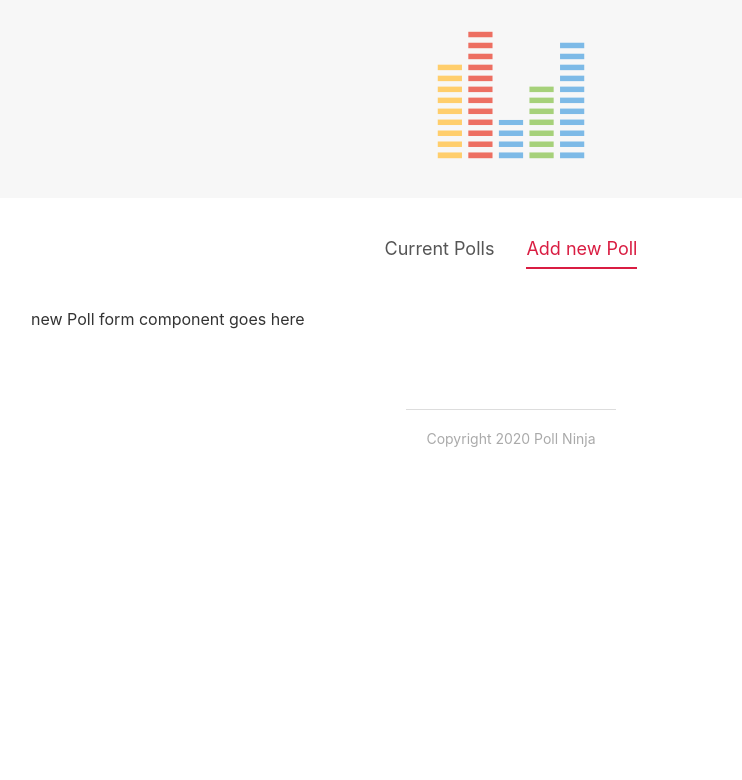
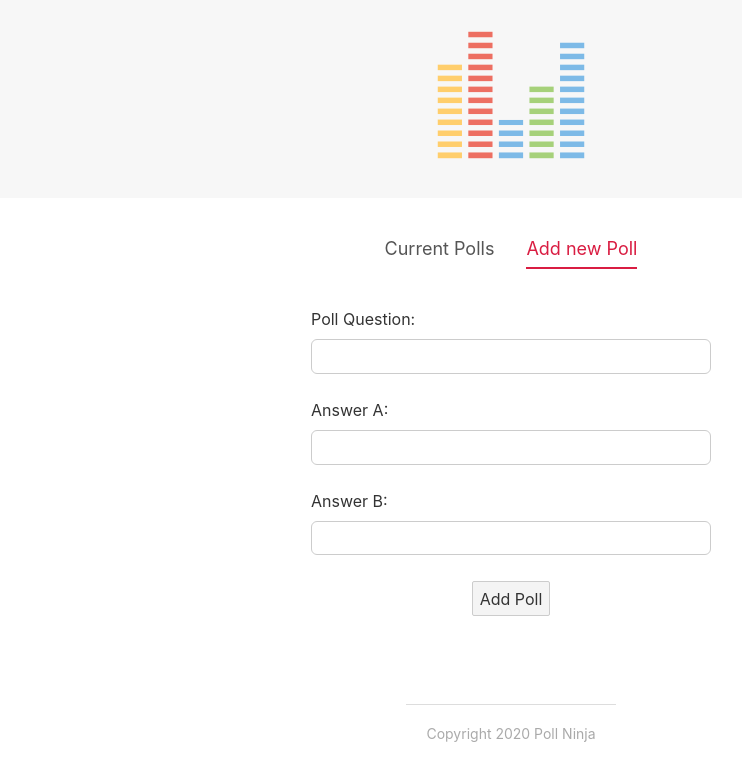
Before and after one commit to jy7123943/polls-svelte-project, a Svelte app: page / in a window 1280 px wide. Both pictures are taken after a click on the item "Add new Poll". Shown: the top 780 px of the page, without its empty margins (129-871 px from the left). Built offline with nearby package versions, Linux system fonts and the light colour scheme.

Commit message:
Add CreatePollForm component for adding new polls

```diff
--- a/src/App.svelte
+++ b/src/App.svelte
@@ -1,6 +1,7 @@
 <script>
 	import Header from './components/Header.svelte';
 	import Footer from './components/Footer.svelte';
+	import CreatePollForm from './components/CreatePollForm.svelte';
 	import Tabs from './shared/Tabs.svelte';
 
 	// tabs
@@ -18,7 +19,7 @@
 	{#if activeItem === items[0]}
 		<p>Poll List component goes here</p>
 	{:else if activeItem === items[1]}
-		<p>new Poll form component goes here</p>
+		<CreatePollForm />
 	{/if}
 </main>
 <Footer />
--- /dev/null
+++ b/src/components/CreatePollForm.svelte
@@ -0,0 +1,46 @@
+<script>
+  let fields = {
+    question: '',
+    answerA: '',
+    answerB: '',
+  };
+
+  const handleSubmit = () => {
+    console.log(fields);
+  }
+</script>
+
+<form on:submit|preventDefault={handleSubmit}>
+  <div class='form-field'>
+    <label for='question'>Poll Question:</label>
+    <input type='text' id='question' bind:value={fields.question} />
+  </div>
+  <div class='form-field'>
+    <label for='answerA'>Answer A:</label>
+    <input type='text' id='answerA' bind:value={fields.answerA} />
+  </div>
+  <div class='form-field'>
+    <label for='answerB'>Answer B:</label>
+    <input type='text' id='answerB' bind:value={fields.answerB} />
+  </div>
+  <button>Add Poll</button>
+</form>
+
+<style>
+  form {
+    width: 400px;
+    margin: 0 auto;
+    text-align: center;
+  }
+  .form-field {
+    margin: 18px auto;
+  }
+  input {
+    width: 100%;
+    border-radius: 6px;
+  }
+  label {
+    margin: 10px auto;
+    text-align: left;
+  }
+</style>
```
